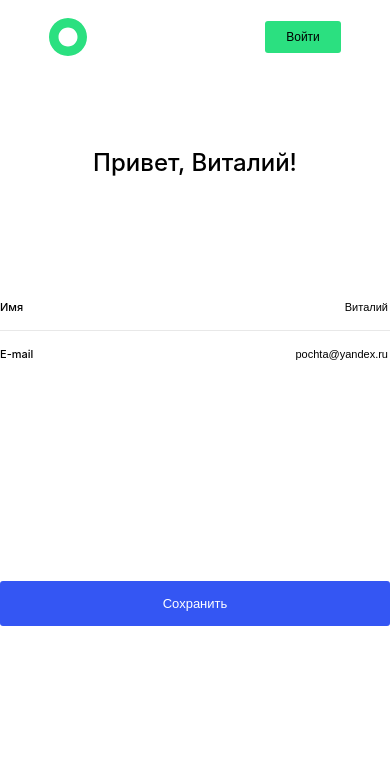
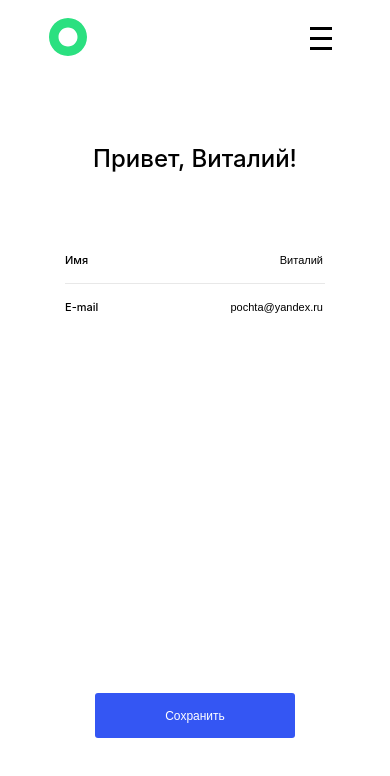
Before and after one commit to AndrewRusanov/movies-explorer-frontend, a React (Create React App) app: page /profile in a window 390 px wide. Both pictures are taken after a click on the button "Редактировать". Shown: the top 776 px of the page. Built offline with nearby package versions, Linux system fonts and the light colour scheme.

Commit message:
feat: add adaptive for Profile

```diff
--- a/src/App.jsx
+++ b/src/App.jsx
@@ -12,7 +12,7 @@ import Profile from "./components/Profile/Profile";
 import NotFound from "./components/NotFound/NotFound";
 
 function App() {
-  const [loggedIn, setLoggedIn] = useState(false);
+  const [loggedIn, setLoggedIn] = useState(true);
   const navigate = useNavigate();
 
   const goBack = () => {
--- a/src/components/Profile/Profile.jsx
+++ b/src/components/Profile/Profile.jsx
@@ -34,7 +34,14 @@ const Profile = ({ setLoggedIn }) => {
           </label>
         </form>
         {isEditing ? (
-          <button type="submit" className={styles.profile__submit}>
+          <button
+            type="submit"
+            className={styles.profile__submit}
+            onClick={(e) => {
+              e.preventDefault();
+              setIsEditing(false);
+            }}
+          >
             Сохранить
           </button>
         ) : (
--- a/src/components/Profile/Profile.module.css
+++ b/src/components/Profile/Profile.module.css
@@ -115,3 +115,37 @@
   cursor: pointer;
   opacity: 0.8;
 }
+
+@media screen and (max-width: 1279px) {
+  .profile__wrapper {
+    margin: 236px auto 269px;
+  }
+
+  .profile__form {
+    margin: 96px auto 210px;
+  }
+}
+
+@media screen and (max-width: 767px) {
+  .profile__wrapper {
+    margin: 70px auto 40px;
+    width: 260px;
+  }
+
+  .profile__form {
+    margin: 80px auto 379px;
+  }
+
+  .profile__edit {
+    font-size: 12px;
+  }
+
+  .profile__submit {
+    font-size: 12px;
+    width: calc(100% - 30px * 2);
+  }
+
+  .profile__signOut {
+    font-size: 12px;
+  }
+}
```
